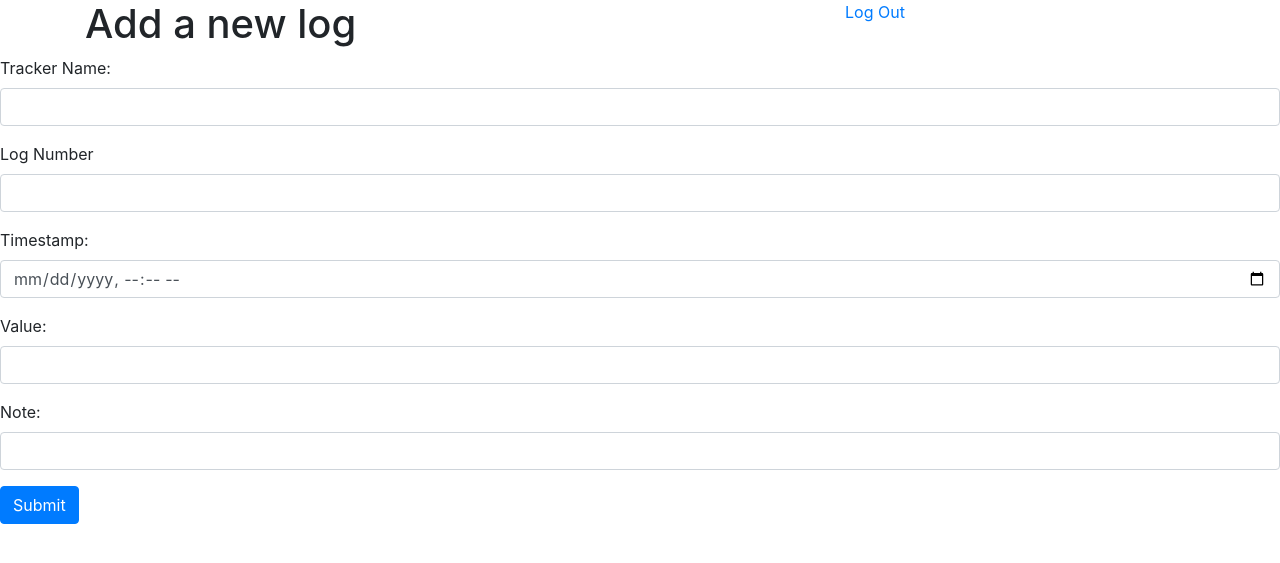
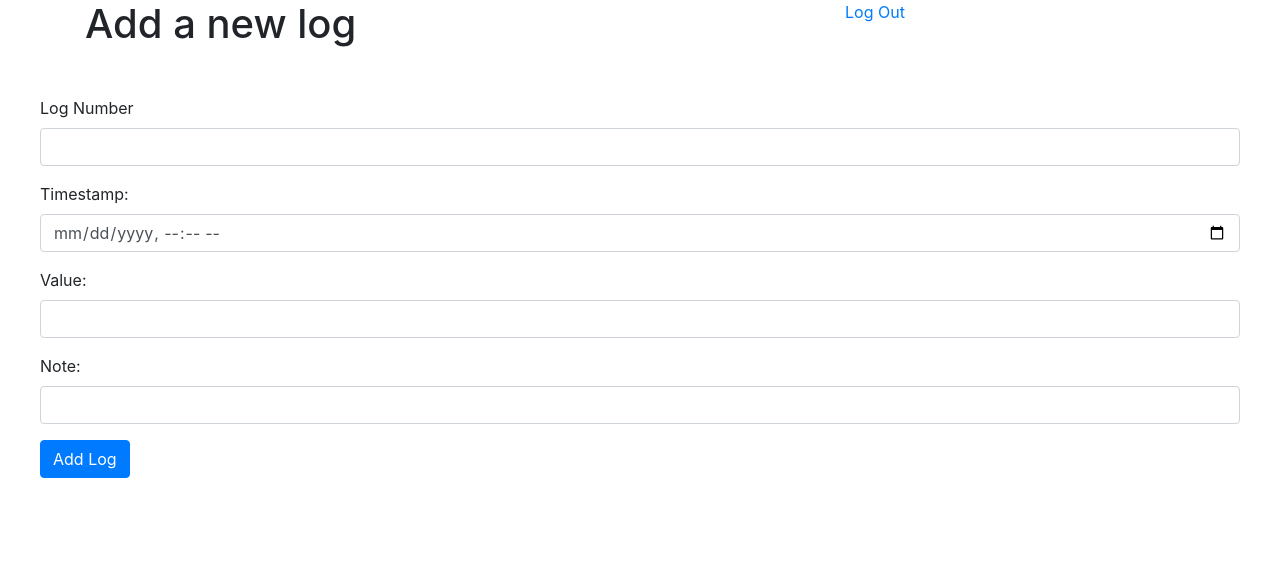
Before and after one commit to Ravali-KM/mad1, a Flask app: template templates/addlog.html in a window 1280 px wide. Shown: the top 563 px of the page. Run offline with Flask 2, Linux system fonts and the light colour scheme; the template is opened without the code that fills it, so the values that code supplies are empty.

Commit message:
margin stlye added

```diff
--- a/templates/addlog.html
+++ b/templates/addlog.html
@@ -7,7 +7,11 @@
 
     <!-- Bootstrap CSS -->
     <link rel="stylesheet" href="https://cdn.jsdelivr.net/npm/bootstrap@4.3.1/dist/css/bootstrap.min.css" integrity="sha384-ggOyR0iXCbMQv3Xipma34MD+dH/1fQ784/j6cY/iJTQUOhcWr7x9JvoRxT2MZw1T" crossorigin="anonymous">
-
+    <style>
+      form{
+        margin: 40px;
+      }
+    </style>
     <title>Add Log</title>
   </head>
   <body>
@@ -19,13 +23,10 @@
         </div>
 
     <form>
-        <div class="form-group">
-          <label for="tname">Tracker Name: </label>
-          <input type="text" class="form-control" id="tname" >
-        </div>
+
         <div class="form-group">
           <label for="lnumber">Log Number</label>
-          <input type="number" class="form-control" id="lnubmer" >
+          <input type="number" class="form-control" id="lnumber" >
         </div>
         <div class="form-group">
           <label for="Timestamp">Timestamp:</label>
@@ -33,13 +34,13 @@
         </div>
         <div class="form-group">
             <label for="lvalue">Value:</label>
-            <input type="number" class="form-control" id="lvalue" >
+            <input type="text" class="form-control" id="lvalue" >
         </div>
         <div class="form-group">
             <label for="lnote">Note:</label>
             <input type="text" class="form-control" id="lnote" >
           </div>
-        <button type="submit" class="btn btn-primary">Submit</button>
+        <button type="submit" class="btn btn-primary">Add Log</button>
       </form>
   </body>
 </html>
```
